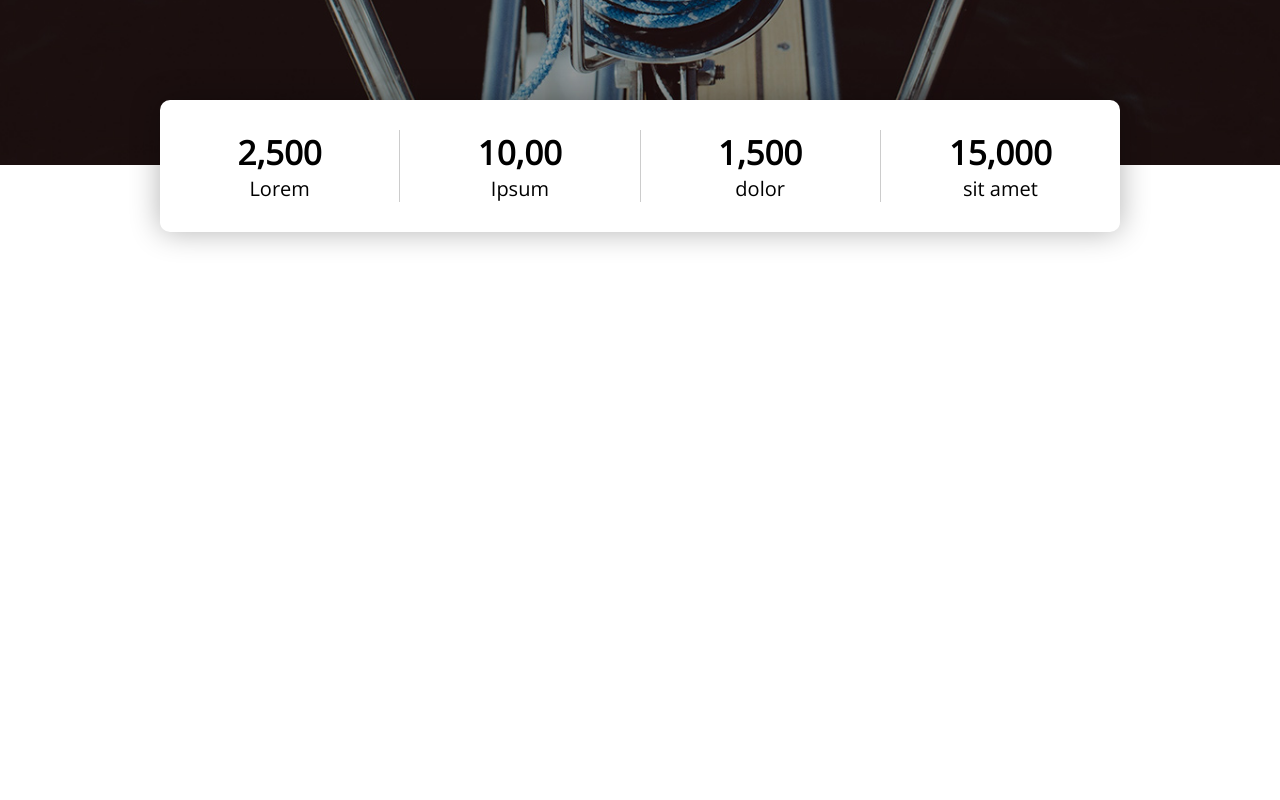
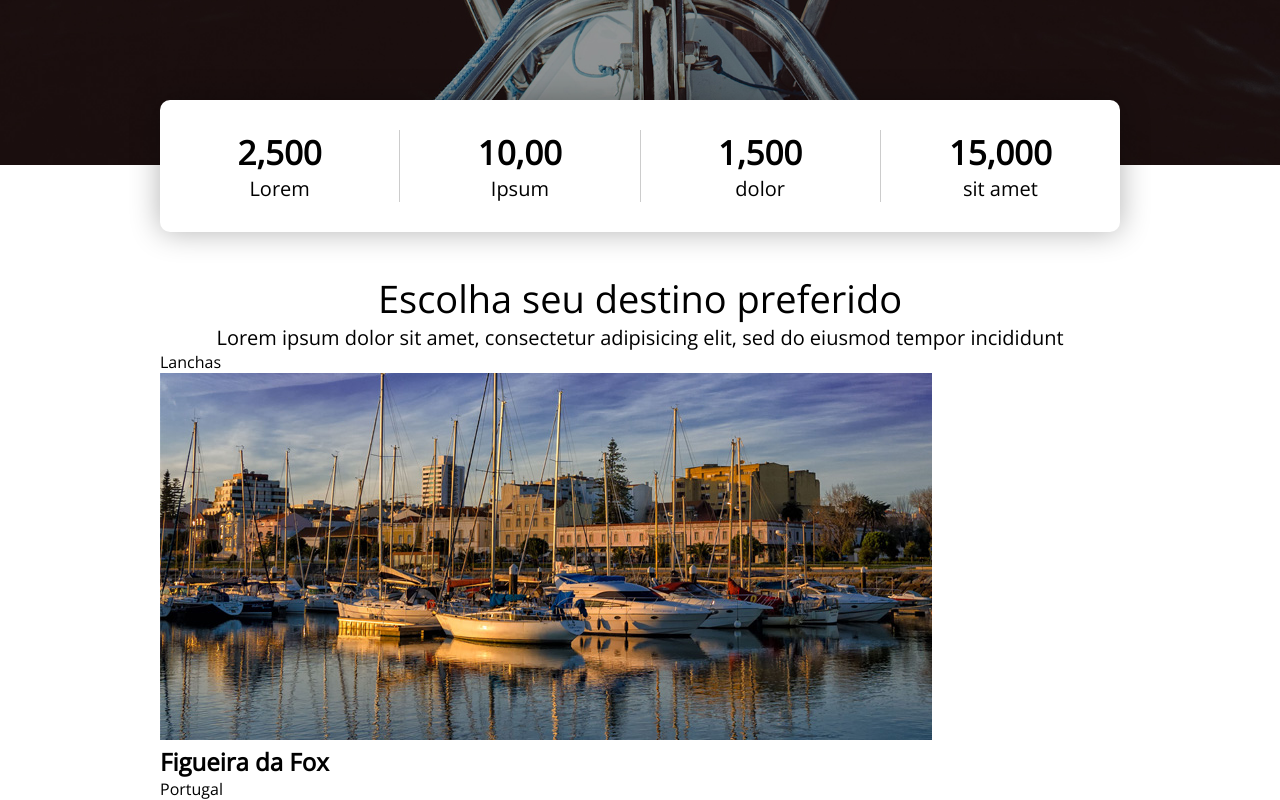
Before and after one commit to Abelcoder754/learningweb, a plain HTML site: page Developer1/index.html in a window 1280 px wide. Shown: the part 412-1212 px from the top of the page. Before the commit the page ends 800 px from the top, so only its background shows below. Drawn offline with nearby package versions, Linux system fonts and the light colour scheme.

Commit message:
Parte de Destino iniciada, feito primeiro box

```diff
--- a/Developer1/css/style.css
+++ b/Developer1/css/style.css
@@ -43,10 +43,26 @@ a:hover{
     width: 100%;
 }
 
+.section-header {
+    margin-top: 40px;
+    text-align: center;
+    font-size: 20px;
+}
+
+.section-header h1 {
+    font-size: 38px;
+    font-weight: normal;
+}
+
 .content {
     max-width: 960px;
     width: 90%;
     margin: 0 auto;
+}
+
+.row {
+    float: left;
+    width: 100%;
 }
 
 /* section part -----------------*/
--- a/Developer1/index.html
+++ b/Developer1/index.html
@@ -75,6 +75,41 @@
     </section>
     <!--end SEARCH AND ESTATISTICAS-->
 
+    <!--start DESTINO-->
+    <section class="section">
+      <div class="content">
+        <header class="section-header">
+          <h1>
+            Escolha seu destino preferido
+          </h1>
+          <p>
+            Lorem ipsum dolor sit amet, consectetur adipisicing elit, sed do eiusmod tempor incididunt
+          </p>
+        </header>
+        <div class="row">
+          <div class="destinos-col">
+            <div class="box">
+              <div class="box-name">
+                Lanchas
+              </div>
+
+              <div class="box-cover">
+                <img src="img/destino-1.jpg" alt="">
+              </div>
+
+              <div class="box-detalhes">
+                <div class="box-detalhes-info">
+                  <h2>Figueira da Fox</h2>
+                  <p>Portugal</p>
+                </div>
+              </div>
+            </div>
+          </div>
+        </div>
+      </div>
+    </section>
+    <!--end DESTINO-->
+
     <script src="https://ajax.googleapis.com/ajax/libs/jquery/3.4.1/jquery.min.js"></script>
     <script src="js/script.js"></script>
   </body>
```
